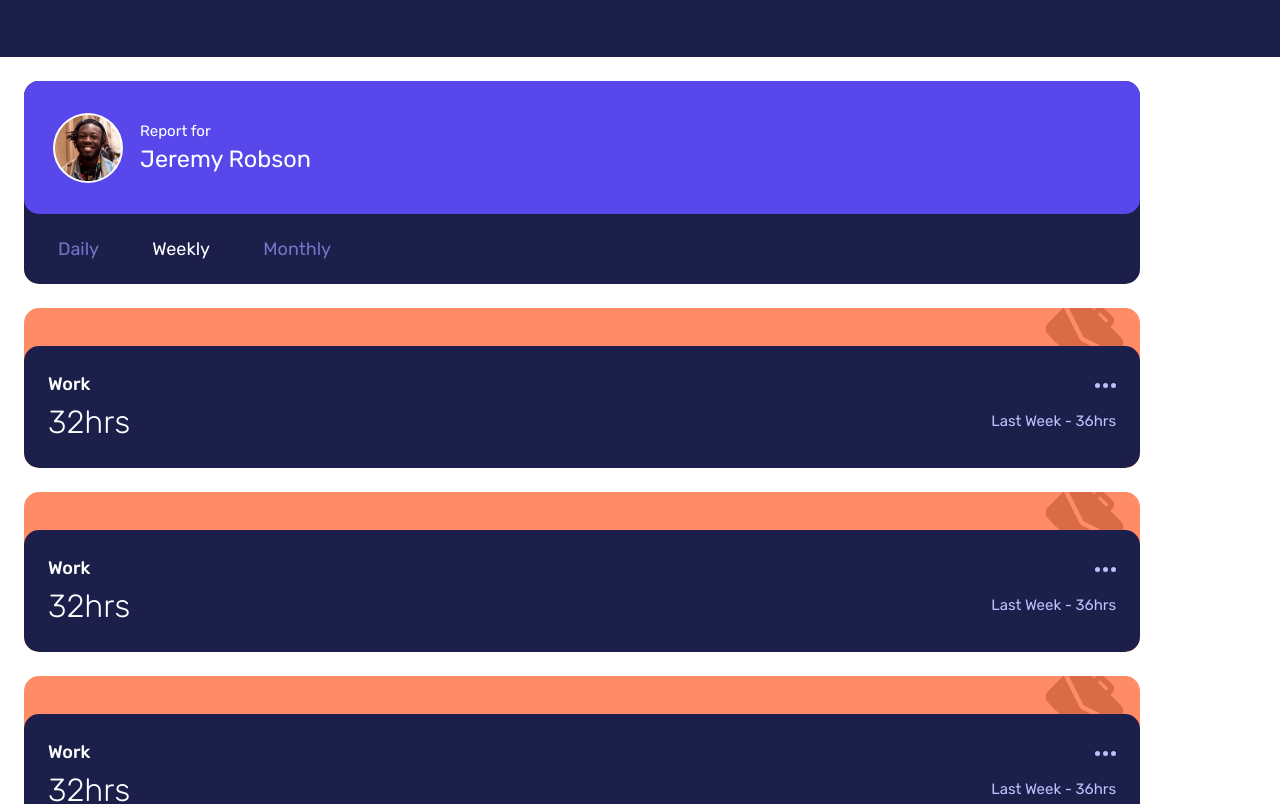
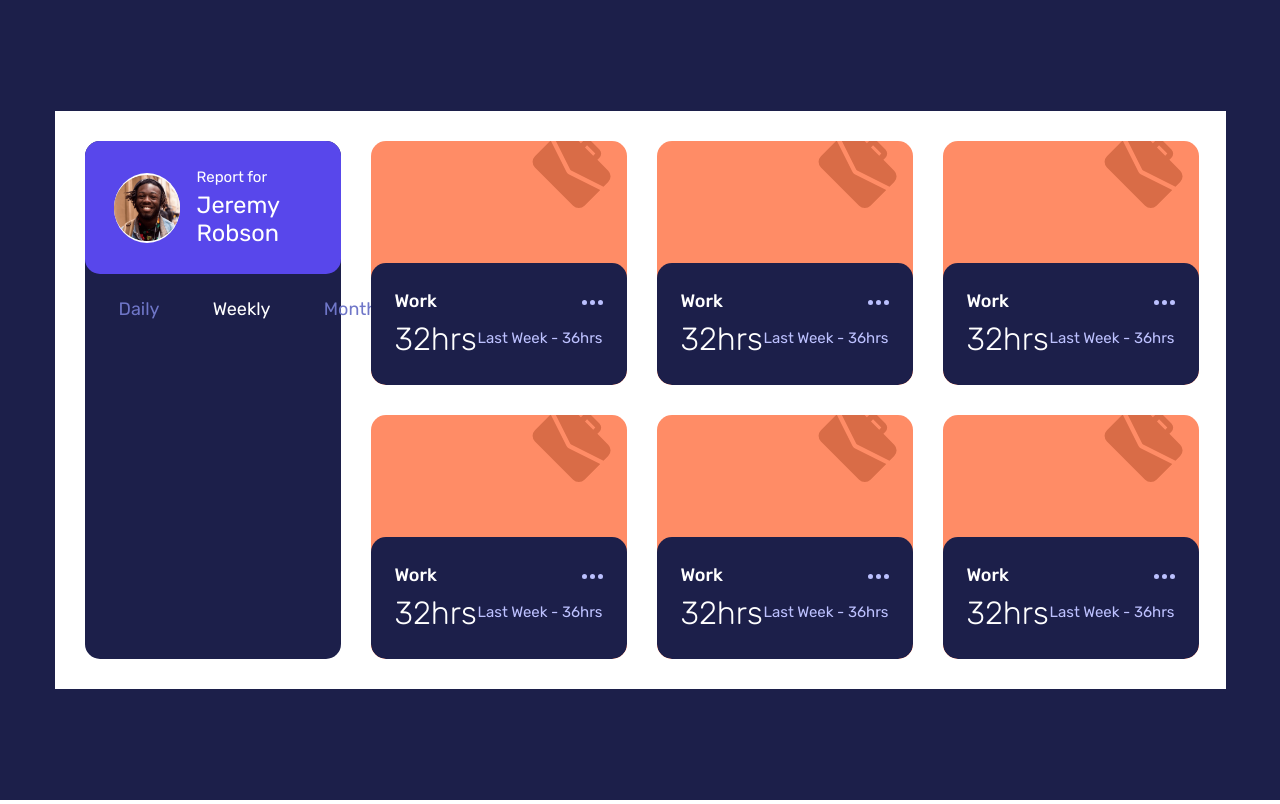
Before and after one commit to JCDMeira/17-time-tracking-dashboard, a React (Create React App) app: page / in a window 1280 px wide. Shown: the top 804 px of the page. Built offline with nearby package versions, Linux system fonts and the light colour scheme.

Commit message:
Add sizes for desktop

```diff
--- a/src/App.jsx
+++ b/src/App.jsx
@@ -18,18 +18,23 @@ function App() {
   //   });
   // }, []);
 
+  const test = [0, 1, 2, 3, 4, 5];
+
   return (
     <>
       <GlobalStyle />
       <Conteiner>
         <Content>
           <AvatarCard />
-          <ActivityCard />
-          <ActivityCard />
-          <ActivityCard />
-          <ActivityCard />
-          <ActivityCard />
-          <ActivityCard />
+          {test.map((values, index) => {
+            return <ActivityCard key={index} tagCard={index} />;
+          })}
+          {/* <ActivityCard tagCard={'card0'} />
+          <ActivityCard tagCard={'card1'} />
+          <ActivityCard tagCard={'card2'} />
+          <ActivityCard tagCard={'card3'} />
+          <ActivityCard tagCard={'card4'} />
+          <ActivityCard tagCard={'card5'} /> */}
         </Content>
       </Conteiner>
     </>
--- a/src/Global.js
+++ b/src/Global.js
@@ -35,4 +35,8 @@ export const Conteiner = styled.div`
   display: flex;
   align-items: center;
   justify-content: center;
+
+  @media (min-width: 1200px) {
+    height: 100vh;
+  }
 `;
--- a/src/components/ActivityCard/index.jsx
+++ b/src/components/ActivityCard/index.jsx
@@ -1,13 +1,14 @@
 import React from 'react';
+import P from 'prop-types';
 
 import { ActivityCardConteiner } from './style';
 
 import optionsIcon from '../../assets/images/icon-ellipsis.svg';
 import workIcon from '../../assets/images/icon-work.svg';
 
-function ActivityCard() {
+function ActivityCard({ tagCard }) {
   return (
-    <ActivityCardConteiner>
+    <ActivityCardConteiner tagCard={tagCard}>
       <img className="activityIcon" src={workIcon} alt="activity icon" />
       <div className="info">
         <img src={optionsIcon} alt="more options" />
@@ -24,4 +25,8 @@ function ActivityCard() {
   );
 }
 
+ActivityCard.propTypes = {
+  tagCard: P.number.isRequired,
+};
+
 export { ActivityCard };
--- a/src/components/ActivityCard/style.js
+++ b/src/components/ActivityCard/style.js
@@ -71,4 +71,10 @@ export const ActivityCardConteiner = styled.div`
       }
     }
   }
+
+  @media (min-width: 1200px) {
+    width: auto;
+    height: auto;
+    grid-area: ${`card${(props) => props.tagCard}`};
+  }
 `;
--- a/src/components/AvatarCard/style.js
+++ b/src/components/AvatarCard/style.js
@@ -52,6 +52,11 @@ export const AvatarCardConteiner = styled.div`
     justify-content: space-between;
     margin: 2.5rem 0 0 3.4rem;
   }
+  @media (min-width: 1200px) {
+    width: auto;
+    height: auto;
+    grid-area: avatarCard;
+  }
 `;
 
 export const MyParagraph = styled.p`
--- a/src/components/Content/style.js
+++ b/src/components/Content/style.js
@@ -8,4 +8,18 @@ export const ContentDiv = styled.div`
   display: grid;
   grid-gap: 2.4rem;
   padding: 2.4rem;
+  grid-template-columns: 1fr;
+  grid-template-rows: repeat(7, 1fr);
+
+  @media (min-width: 1200px) {
+    width: 117.1rem;
+    height: 57.8rem;
+    grid-gap: 3rem;
+    padding: 3rem;
+    grid-template-columns: repeat(4, 256px);
+    grid-template-rows: 1fr 1fr;
+    grid-template-areas:
+      'avatarCard card0 card1 card2'
+      'avatarCard card3 card4 card5';
+  }
 `;
```
